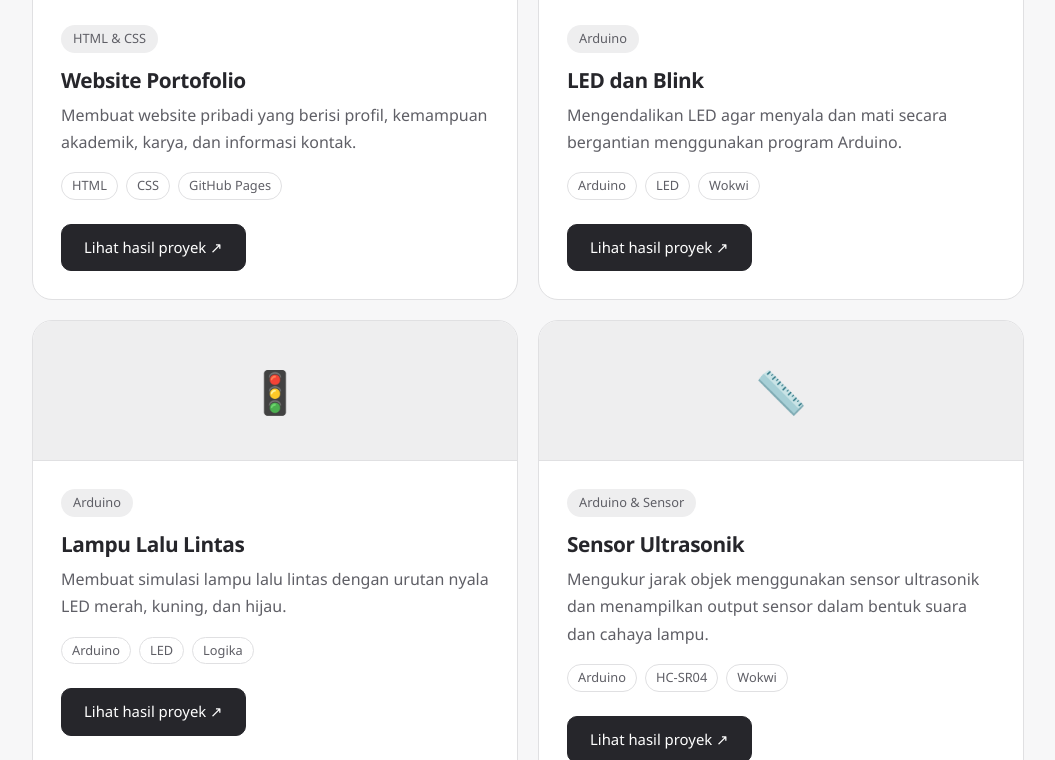
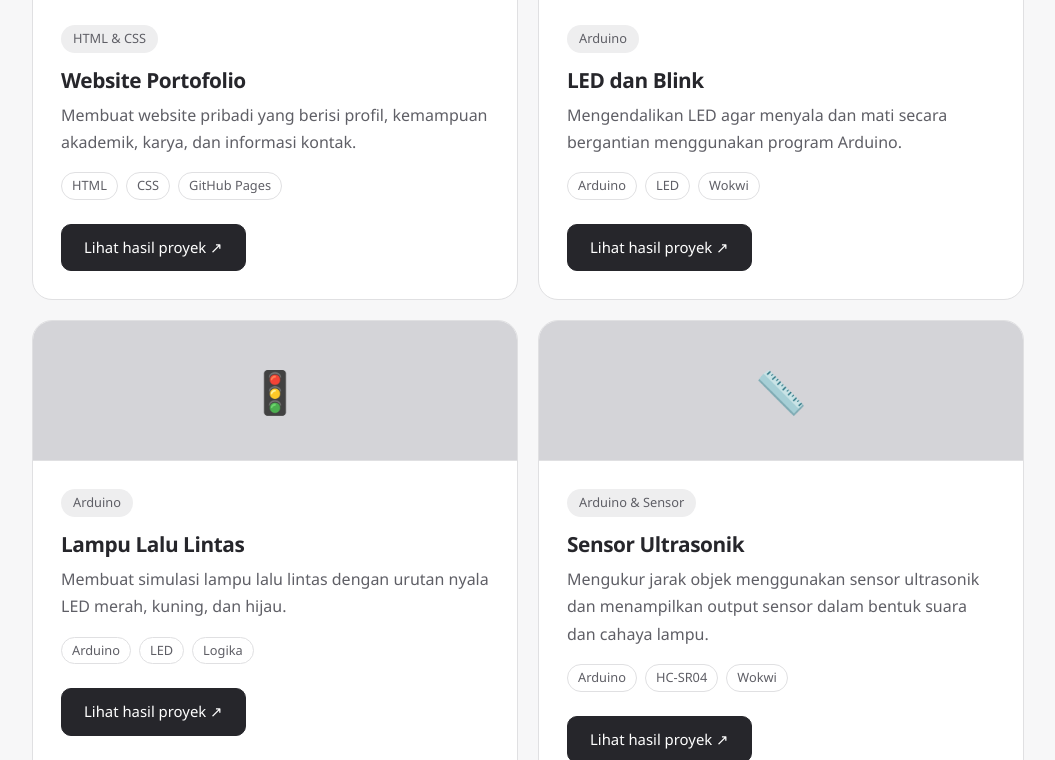
Before and after one commit to MbudMbud/hafyajaib, a plain HTML site: page (page 2)hafy.html in a window 1280 px wide. Shown: the part 761-1521 px from the top of the page, without its empty margins (112-1167 px from the left). Drawn offline with Linux system fonts and the light colour scheme.

Commit message:
Update (page 2)hafy.html

```diff
--- a/(page 2)hafy.html
+++ b/(page 2)hafy.html
@@ -69,10 +69,10 @@
     transition: border-color .2s;
   }
   .card:hover { border-color: var(--gray-400); }
-  .visual {
-    height: 140px; display: grid; place-items: center;
-    background: var(--gray-100); border-bottom: 1px solid var(--gray-200);
-    font-size: 2.6rem;
+ .visual {
+  height: 140px; display: grid; place-items: center;
+  background: #d4d4d8; border-bottom: 1px solid var(--gray-200);
+  font-size: 2.6rem;
   }
   .card-body { padding: 28px; display: flex; flex-direction: column; flex: 1; }
   .card h3 { margin-top: 14px; font-size: 1.3rem; letter-spacing: -0.02em; line-height: 1.3; }
```
